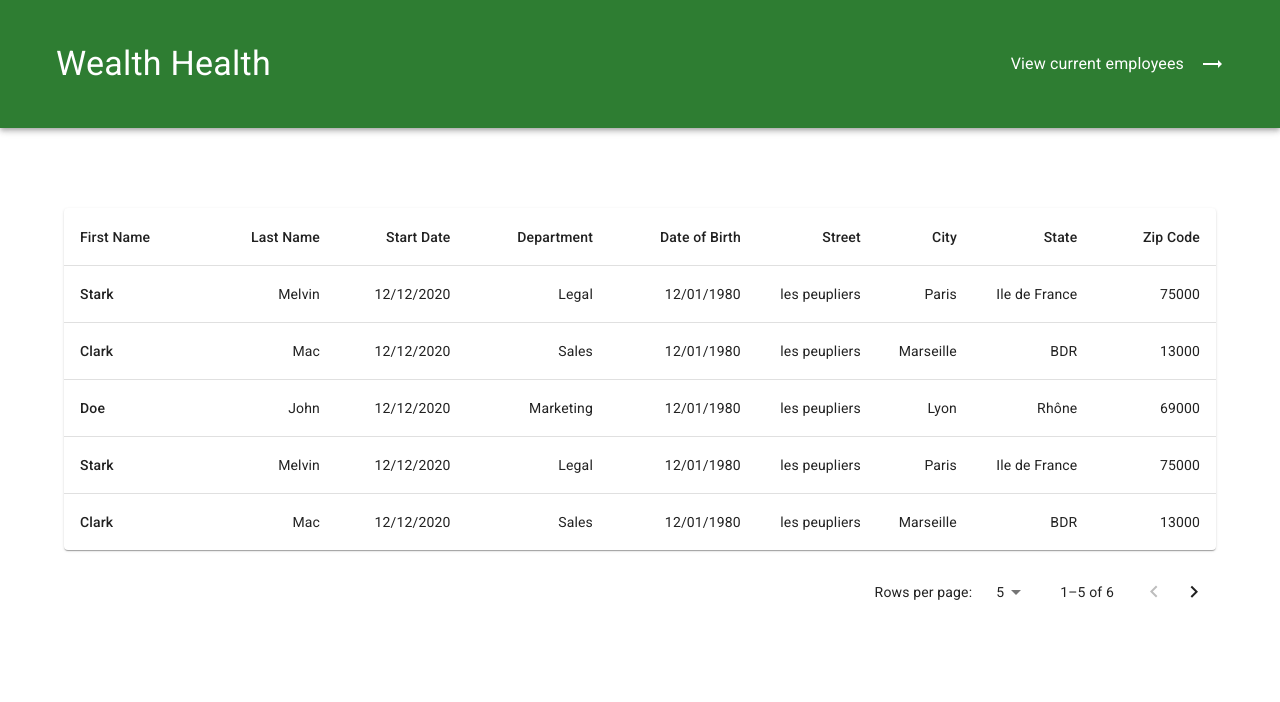
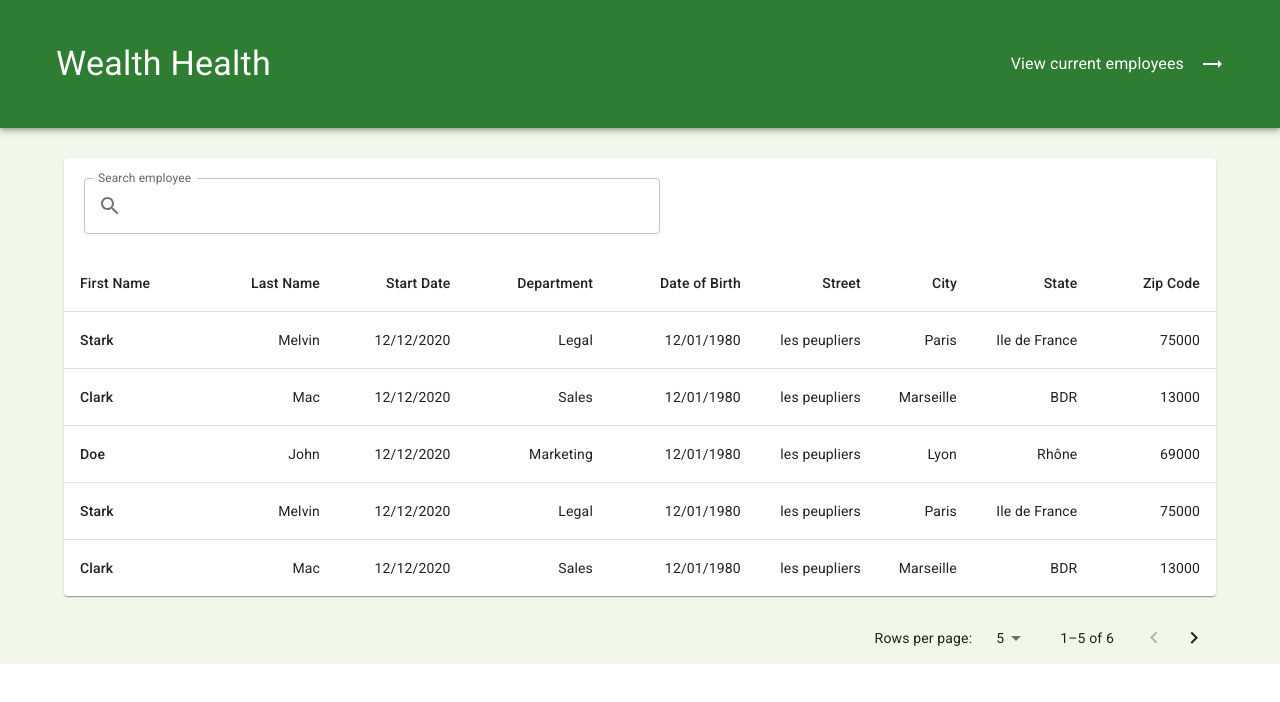
Before and after one commit to Mika-dev13/wealth_health, a React (Create React App) app: page /table in a window 1280 px wide. Shown: the top 702 px of the page. Built offline with nearby package versions, Linux system fonts and the light colour scheme.

Commit message:
implementation input search

```diff
--- a/src/app.css
+++ b/src/app.css
@@ -1,3 +1,7 @@
+.App {
+  background-color: #f1f8e9;
+}
+
 .logo-link,
 .link {
   text-decoration: none;
--- a/src/components/EmployeeTable.js
+++ b/src/components/EmployeeTable.js
@@ -6,8 +6,11 @@ import {
   TableRow,
   TableCell,
   TablePagination,
+  TextField,
+  InputAdornment,
   Paper,
 } from '@mui/material'
+import SearchIcon from '@mui/icons-material/Search'
 import { EmployeeContext } from '../utilities/EmployeeContext'
 import EmployeeTableHead from './EmployeeTableHead'
 
@@ -84,9 +87,41 @@ function EmployeeTable() {
     setPage(0)
   }
 
+  const [filterFn, setFilterFn] = useState({
+    fn: (items) => {
+      return items
+    },
+  })
+
+  const handleSearch = (e) => {
+    let target = e.target
+    setFilterFn({
+      fn: (items) => {
+        if (target.value === '') return items
+        else
+          return items.filter((x) =>
+            x.lastName.toLowerCase().includes(target.value)
+          )
+      },
+    })
+  }
+
   return (
     <>
       <Paper sx={{ width: '100%', mb: 2 }}>
+        <TextField
+          label="Search employee"
+          variant="outlined"
+          InputProps={{
+            startAdornment: (
+              <InputAdornment position="start">
+                <SearchIcon />
+              </InputAdornment>
+            ),
+          }}
+          sx={{ margin: '20px', width: '50%' }}
+          onChange={handleSearch}
+        />
         <TableContainer>
           <Table sx={{ minWidth: 650 }} aria-label="simple table">
             <EmployeeTableHead
@@ -98,7 +133,8 @@ function EmployeeTable() {
               rowCount={rows.length}
             />
             <TableBody>
-              {rows
+              {filterFn
+                .fn(rows)
                 .sort(getComparator(order, orderBy))
                 .slice(page * rowsPerPage, page * rowsPerPage + rowsPerPage)
                 .map((row, index) => (
--- a/src/pages/TablePage.js
+++ b/src/pages/TablePage.js
@@ -60,7 +60,7 @@ export default function TablePage() {
     <Container
       maxWidth="lg"
       sx={{
-        marginTop: '80px',
+        marginTop: '30px',
       }}
     >
       <EmployeeTable />
```
